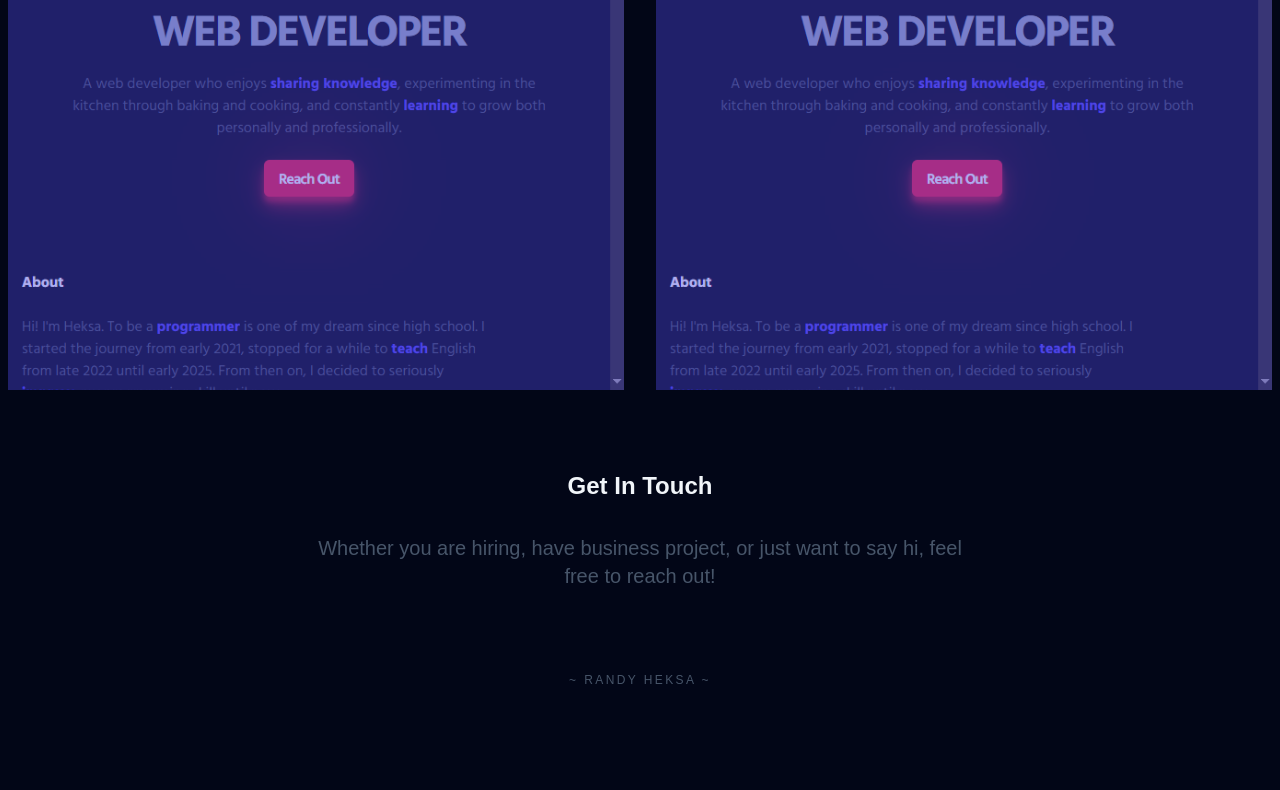
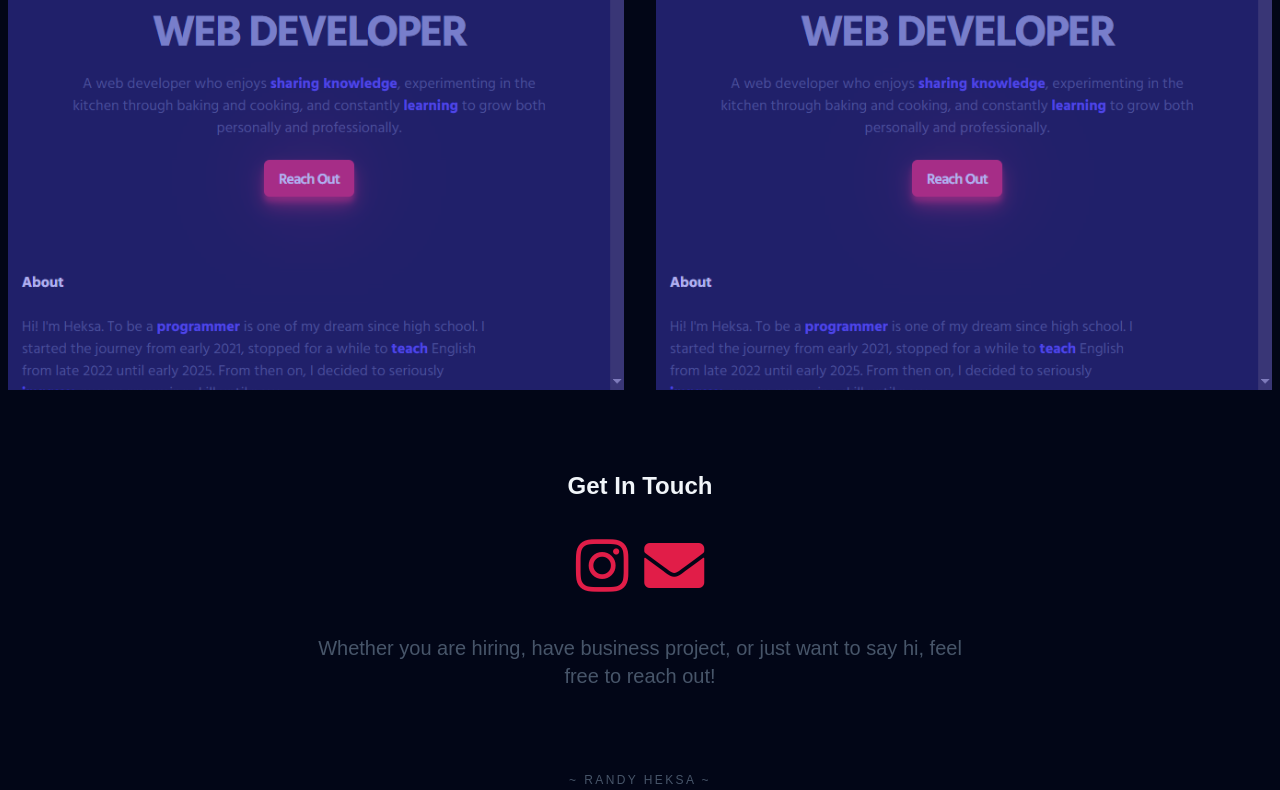
Before and after one commit to Hecksas/Portfolio-Website, a website built with Vite: page index.html in a window 1280 px wide. Shown: the part 3361-4151 px from the top of the page. Before the commit the page ends 4051 px from the top, so only its background shows below. Built offline with nearby package versions, Linux system fonts and the light colour scheme; a web font is replaced by a local one.

Commit message:
Social Icon

```diff
--- a/index.html
+++ b/index.html
@@ -4,12 +4,13 @@
     <meta charset="UTF-8" />
     <link rel="icon" type="image/svg+xml" href="/vite.svg" />
     <meta name="viewport" content="width=device-width, initial-scale=1.0" />
+    <link rel="stylesheet" href="https://use.fontawesome.com/releases/v5.8.2/css/all.css" />
     <link
       href="https://api.fontshare.com/v2/css?f[]=hind@400,500,600,700&display=swap"
       rel="stylesheet"
     />
 
-    <title>Dev server</title>
+    <title>Portfolio</title>
   </head>
   <body>
 
@@ -156,6 +157,10 @@
 
       <section id="contact" class="contact container section">
         <h2 class="contact__title">Get In Touch</h2>
+        <div class="contact__social-icons">
+          <a href="https://www.instagram.com/heksas_?igsh=czRkMnV4bXo2MHpu" target="_blank"><i class="fab fa-instagram"></i></a>
+          <a href="mailto:render4work@gmail.com"><i class="fas fa-envelope"></i></a>
+        </div>
         <p class="contact__description">
           Whether you are hiring, have business project, or just want to say hi,
           feel free to reach out!
--- a/styles/contact.css
+++ b/styles/contact.css
@@ -17,6 +17,14 @@
   font-size: var(--size-sm);
   color: var(--clr-slate600);
   max-width: 60ch;
+}
+
+.contact__social-icons {
+  display: flex;
+  gap: 1rem;
+  align-items: center;
+  justify-content: center;
+  font-size: var(--size-4xl);
 }
 
 /* xs */
@@ -53,6 +61,10 @@
   .contact__description {
     font-size: var(--size-lg);
   }
+
+  .contact__social-icons {
+  font-size: var(--size-6xl);
+}
 }
 
 /* xl */
```
